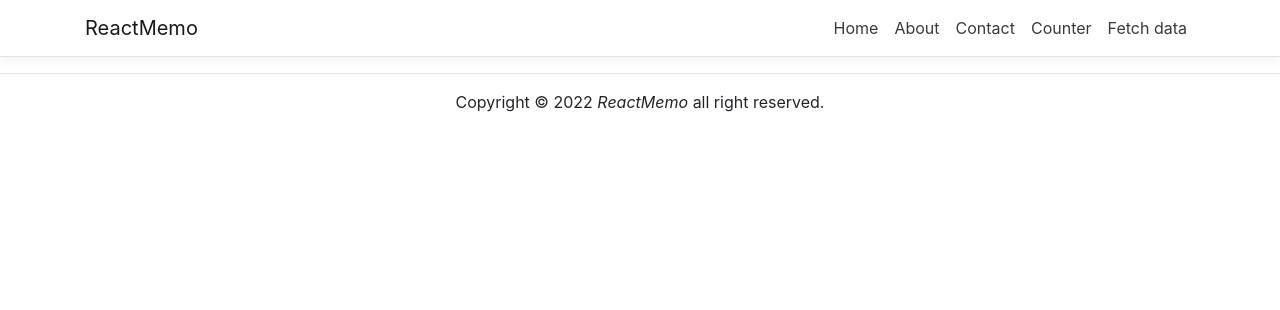
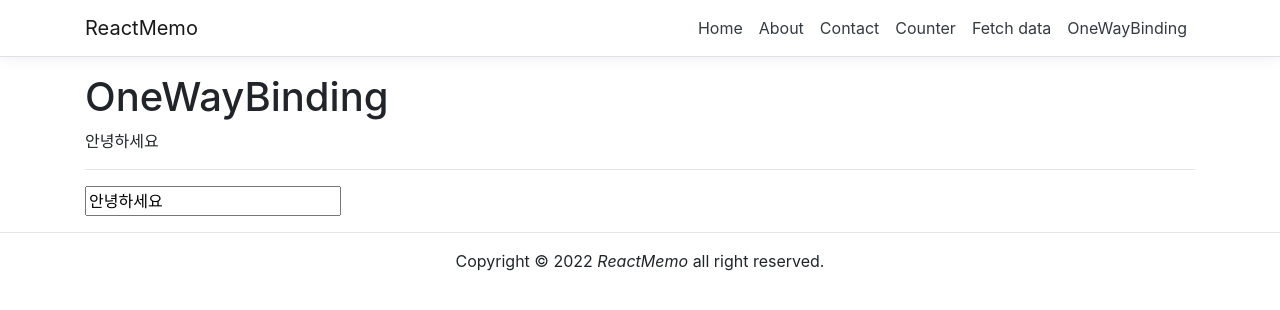
Before and after one commit to kimilm/react, a React (Create React App) app in the folder inflearn/ReactMemo/ClientApp/: page /oneWayBinding in a window 1280 px wide. Shown: the top 310 px of the page. Built offline with nearby package versions, Linux system fonts and the light colour scheme.

Commit message:
feat: OneWayBindingDemo

```diff
--- a/inflearn/ReactMemo/ClientApp/src/App.js
+++ b/inflearn/ReactMemo/ClientApp/src/App.js
@@ -12,6 +12,7 @@ import ReactFragmentDemo from './samples/ReactFragmentDemo';
 import { StateDemo } from './samples/StateDemo';
 import { StateDescription } from './samples/StateDescription';
 import OnClickEventHandler from './components/event_handler/OnClickEventHandler';
+import { OneWayBindingDemo } from './samples/OneWayBindingDemo';
 
 export default class App extends Component {
   static displayName = App.name;
@@ -28,6 +29,7 @@ export default class App extends Component {
         <Route path='/stateDemo' component={StateDemo} />
         <Route path='/stateDescription' component={StateDescription} />
         <Route path='/onClickEventHandler' component={OnClickEventHandler} />
+        <Route path='/oneWayBinding' component={OneWayBindingDemo} />
       </Layout>
     );
   }
--- a/inflearn/ReactMemo/ClientApp/src/components/NavMenu.js
+++ b/inflearn/ReactMemo/ClientApp/src/components/NavMenu.js
@@ -6,7 +6,7 @@ import './NavMenu.css';
 export class NavMenu extends Component {
   static displayName = NavMenu.name;
 
-  constructor (props) {
+  constructor(props) {
     super(props);
 
     this.toggleNavbar = this.toggleNavbar.bind(this);
@@ -15,13 +15,13 @@ export class NavMenu extends Component {
     };
   }
 
-  toggleNavbar () {
+  toggleNavbar() {
     this.setState({
       collapsed: !this.state.collapsed
     });
   }
 
-  render () {
+  render() {
     return (
       <header>
         <Navbar className="navbar-expand-sm navbar-toggleable-sm ng-white border-bottom box-shadow mb-3" light>
@@ -45,6 +45,9 @@ export class NavMenu extends Component {
                 <NavItem>
                   <NavLink tag={Link} className="text-dark" to="/fetch-data">Fetch data</NavLink>
                 </NavItem>
+                <NavItem>
+                  <NavLink tag={Link} className="text-dark" to="/oneWayBinding">OneWayBinding</NavLink>
+                </NavItem>
               </ul>
             </Collapse>
           </Container>
--- /dev/null
+++ b/inflearn/ReactMemo/ClientApp/src/samples/OneWayBindingDemo.js
@@ -0,0 +1,30 @@
+import React, { Component } from "react";
+
+export class OneWayBindingDemo extends Component {
+
+    constructor(props) {
+        super(props);
+
+        this.state = {
+            message: "안녕하세요"
+        }
+
+        // 함수를 선언하면 생성자에서 바인드를 해준다.
+        this.handleChange = this.handleChange.bind(this);
+    }
+
+    handleChange(event) {
+        this.setState({ message: event.target.value });
+    }
+
+    render() {
+        return (
+            <>
+                <h1>OneWayBinding</h1>
+                <div>{this.state.message}</div>
+                <hr />
+                <input type="text" value={this.state.message} onChange={this.handleChange}></input>
+            </>
+        );
+    }
+}
```
